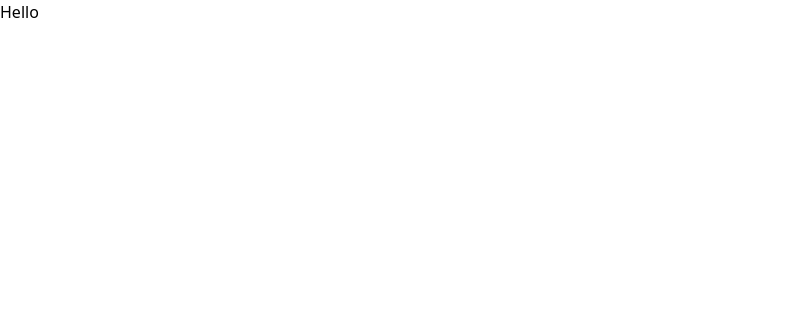
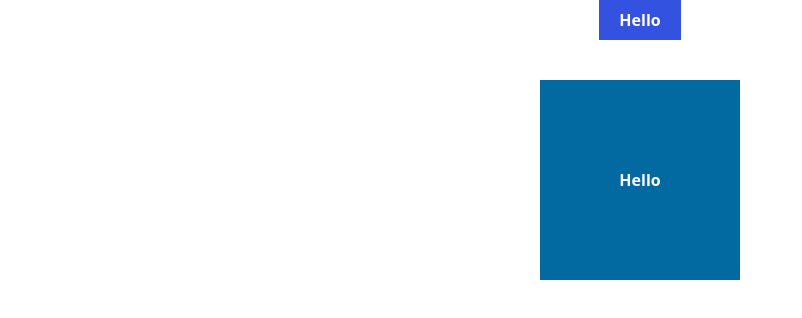
Before and after one commit to namssxx/belajar_tailwind, a website: page index.html in a window 1280 px wide. Both pictures are taken after a click on the button "Hello". Shown: the whole page, without its empty margins (0-802 px from the left). Drawn offline with Linux system fonts and the light colour scheme.

Commit message:
second commit

```diff
--- a/index.html
+++ b/index.html
@@ -21,7 +21,12 @@
         Hello World
     </div> -->
 
-    <button class="bg-">Hello</button>
+    <div class="flex justify-center items-center w-full h-full">
+        <button id="hello" class="bg-[#3252DF] px-5 py-2 text-white font-semibold">Hello</button>
+    </div>
+    <div id="helloActive" class="hidden items-center justify-center w-[200px] h-[200px] mx-auto mt-10 bg-sky-700">
+        <h1 class="text-white font-bold">Hello</h1>
+    </div>
     <script src="./dist/js/index.js"></script>
 </body>
 </html>
--- a/src/input.css
+++ b/src/input.css
@@ -5,3 +5,7 @@
 .hello {
     @apply ml-10 mt-10 bg-sky-500 pt-10 pb-10 pl-10 text-white rounded-tl-xl rounded-br-xl
 }
+
+.hello__active {
+    @apply flex
+}
```
Also changed, not shown: dist/js/index.js, dist/output.css.
